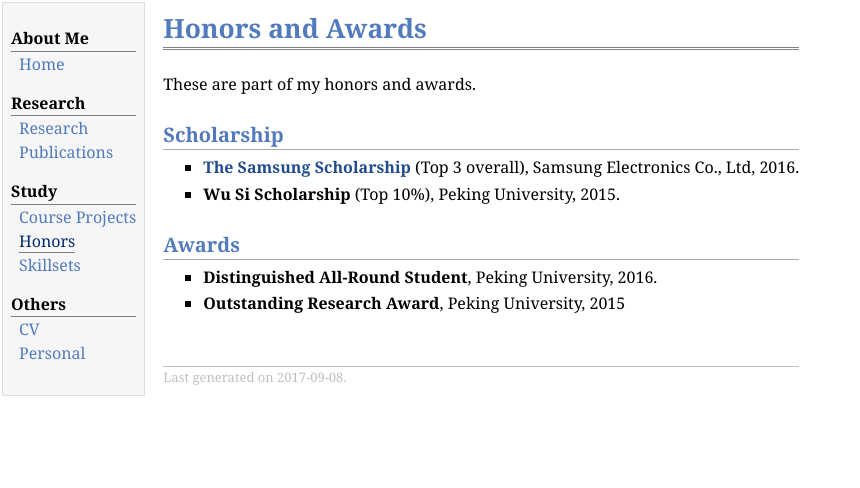
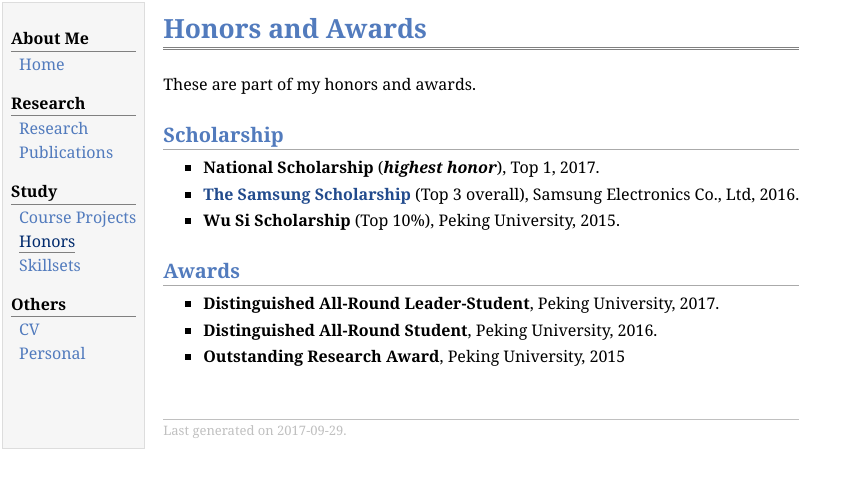
Before and after one commit to YyzHarry/Personal-Website, a Jekyll site: the page honor.html, which Jekyll copies as it is, in a window 1280 px wide. Shown: the top 488 px of the page, without its empty margins (0-860 px from the left). Built offline with Jekyll 4.4.1, drawn with Linux system fonts in a browser that asks for light colours.

Commit message:
Update honor.html

```diff
--- a/honor.html
+++ b/honor.html
@@ -31,6 +31,8 @@
 <p>These are part of my honors and awards.</p>
 <h2>Scholarship</h2>
 <ul>
+<li><p><b>National Scholarship</b> (<i><b>highest honor</b></i>), Top 1, 2017.</p>
+</li>
 <li><p><a href="http://www.pkuef.org/pkuef/newdetail.php?id=1204"><b>The Samsung Scholarship</b></a> (Top 3 overall), Samsung Electronics Co., Ltd, 2016.</p>
 </li>
 <li><p><b>Wu Si Scholarship</b> (Top 10%), Peking University, 2015.</p>
@@ -38,6 +40,8 @@
 </ul>
 <h2>Awards</h2>
 <ul>
+<li><p><b>Distinguished All-Round Leader-Student</b>, Peking University, 2017.</p>
+</li>
 <li><p><b>Distinguished All-Round Student</b>, Peking University, 2016.</p>
 </li>
 <li><p><b>Outstanding Research Award</b>, Peking University, 2015</p>
@@ -45,7 +49,7 @@
 </ul>
 <div id="footer">
 <div id="footer-text">
-Last generated on 2017-09-08.
+Last generated on 2017-09-29.
 </div>
 </div>
 </td>
```
